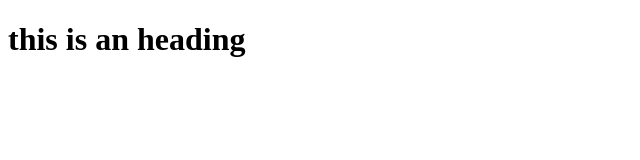
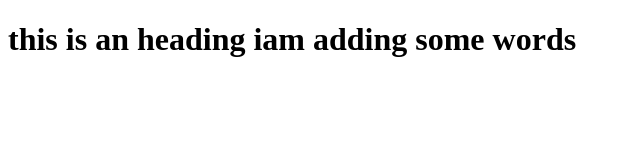
Before and after one commit to TharunBairoju/JenkinsExample, a plain HTML site: page index.html in a window 1280 px wide. Shown: the whole page, without its empty margins (0-640 px from the left). Drawn offline with Linux system fonts and the light colour scheme.

Commit message:
first commit

```diff
--- a/index.html
+++ b/index.html
@@ -4,6 +4,6 @@
 	<title></title>
 </head>
 <body>
-<h1>this is an heading</h1>
+<h1>this is an heading iam adding some words</h1>
 </body>
 </html>
```
